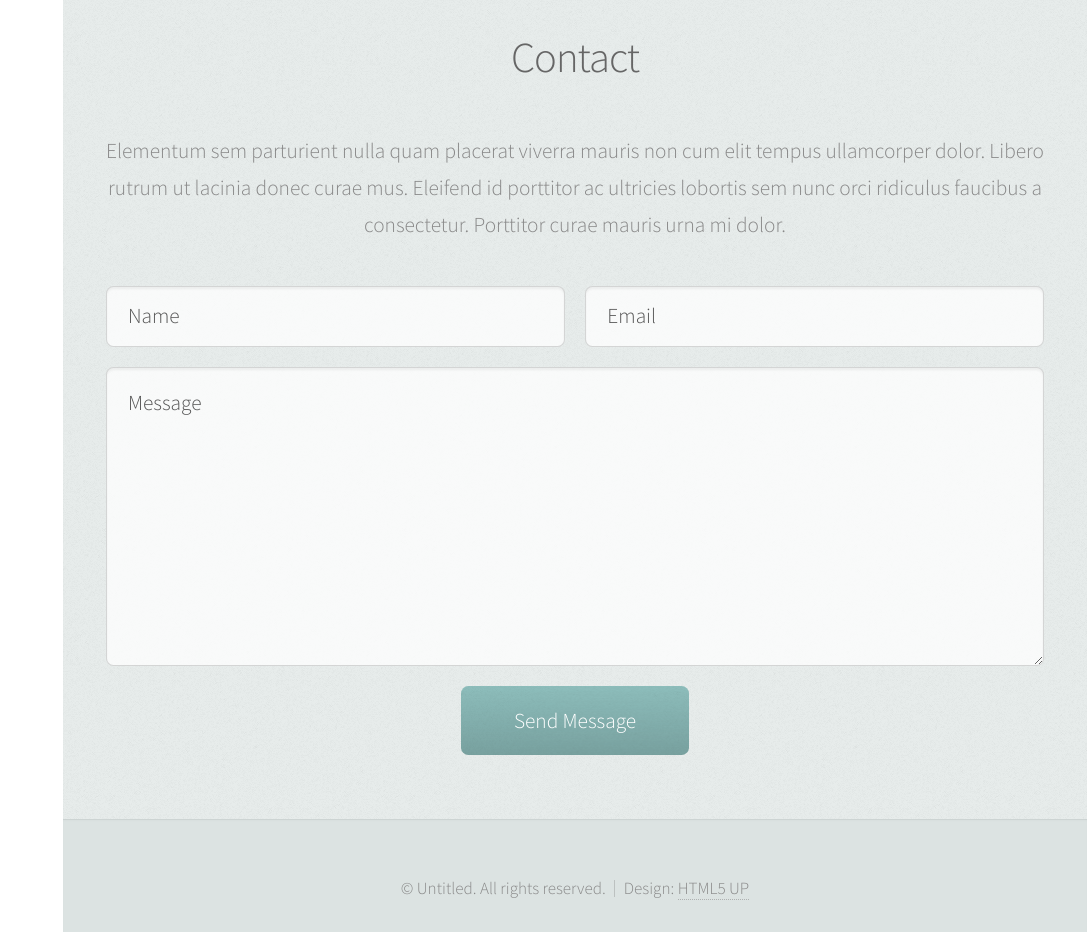
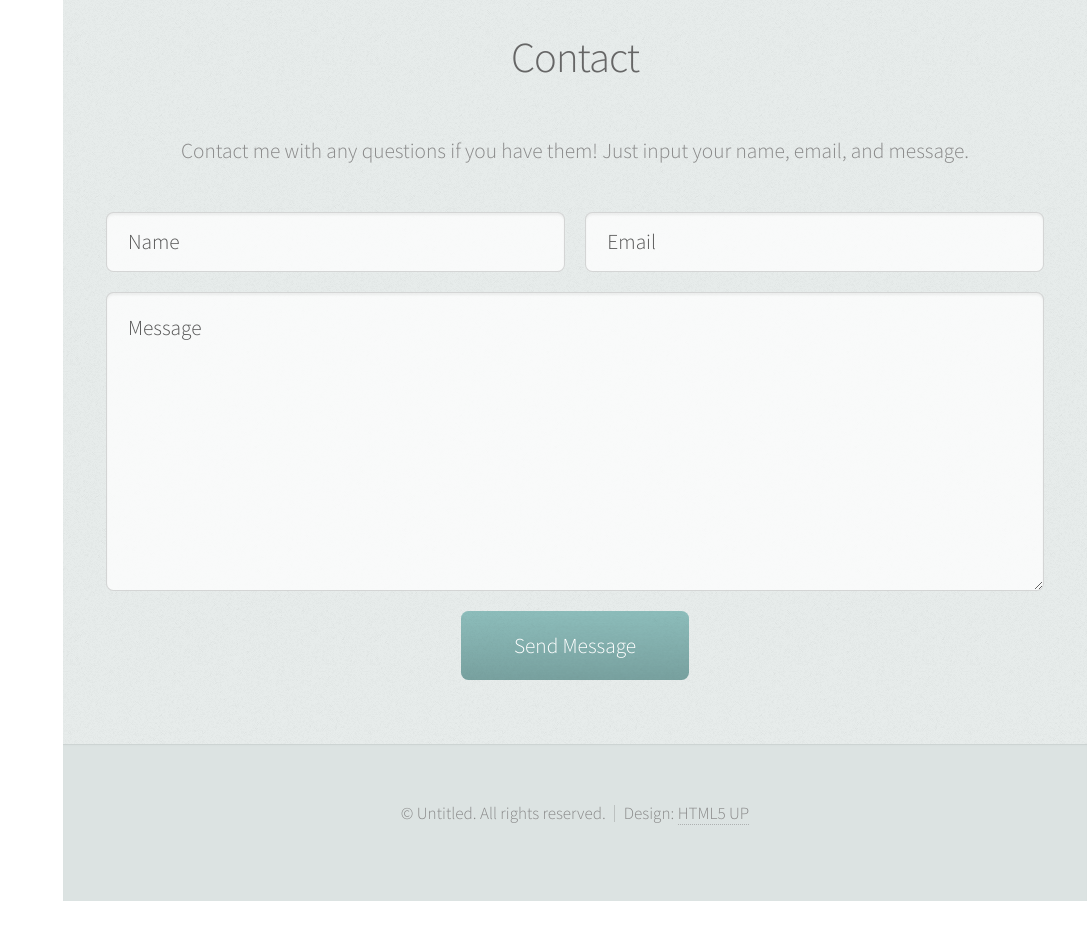
Before and after one commit to NicolePomelo/minortiny.github.io, a plain HTML site: page index.html in a window 1280 px wide. Shown: the part 2300-3232 px from the top of the page, without its empty margins (193-1280 px from the left). After the commit the page ends 3201 px from the top, so only its background shows below. Drawn offline with Linux system fonts and the light colour scheme.

Commit message:
contact text

```diff
--- a/index.html
+++ b/index.html
@@ -174,10 +174,7 @@
 								<h2>Contact</h2>
 							</header>
 
-							<p>Elementum sem parturient nulla quam placerat viverra
-							mauris non cum elit tempus ullamcorper dolor. Libero rutrum ut lacinia
-							donec curae mus. Eleifend id porttitor ac ultricies lobortis sem nunc
-							orci ridiculus faucibus a consectetur. Porttitor curae mauris urna mi dolor.</p>
+							<p>Contact me with any questions if you have them! Just input your name, email, and message.</p>
 
 							<form method="post" action="#">
 								<div class="row">
```
